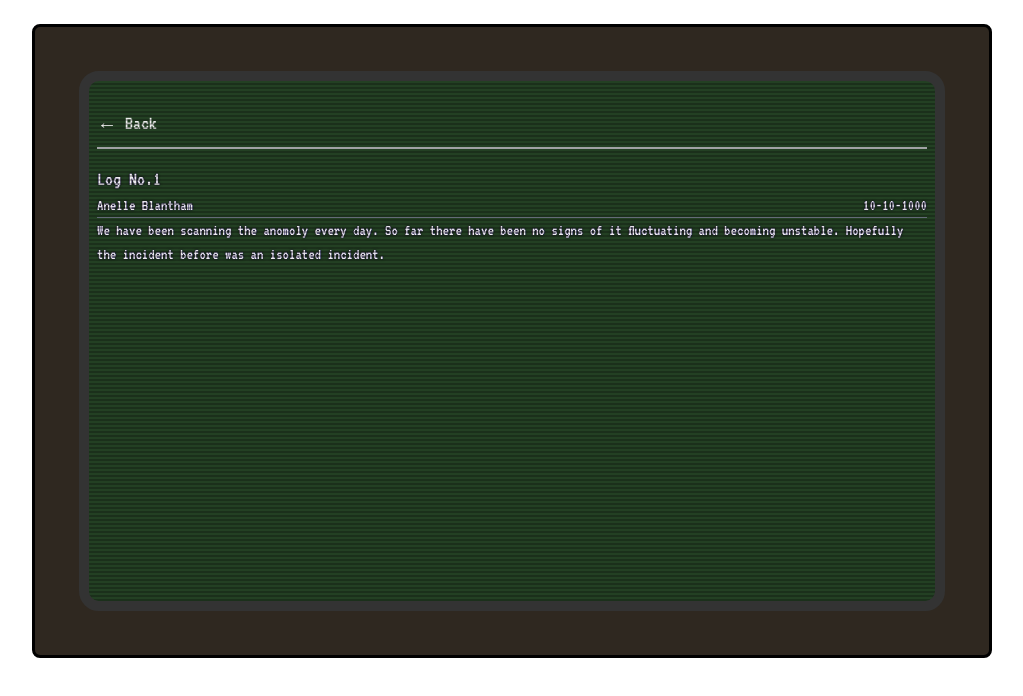
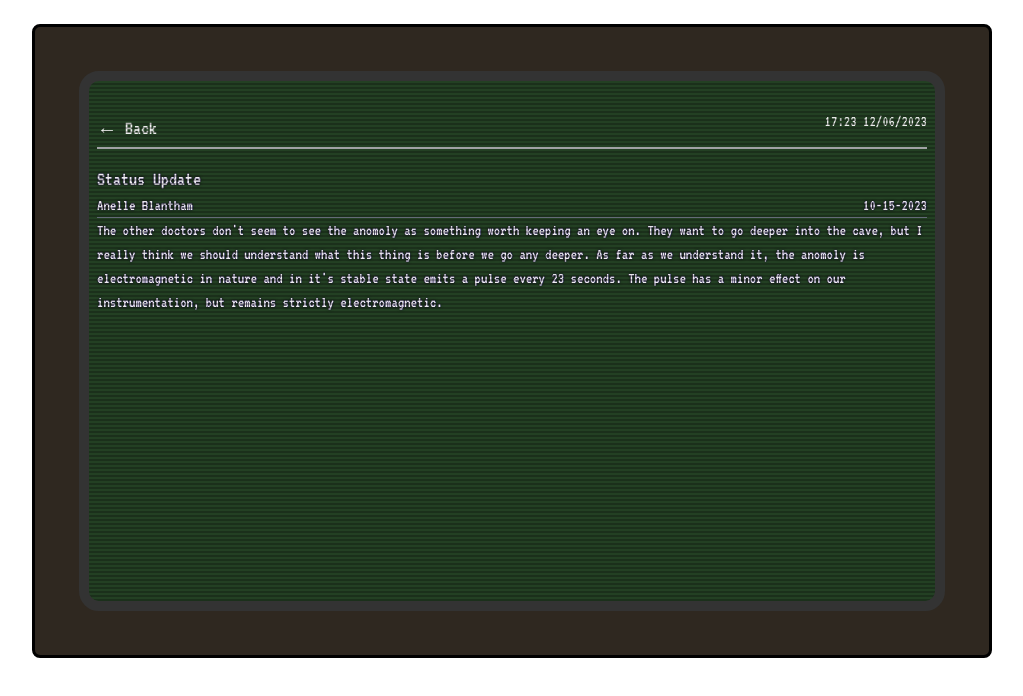
Before and after one commit to JonathanHumphrey/terminal-device, a Vue app: page /file/1 in a window 1280 px wide. Shown: the top 696 px of the page, without its empty margins (128-1151 px from the left). Built offline with nearby package versions, Linux system fonts and the light colour scheme.

Commit message:
header and file adjustments

```diff
--- a/output.css
+++ b/output.css
@@ -743,20 +743,20 @@ select {
   position: relative;
 }
 
+.right-2 {
+  right: 0.5rem;
+}
+
 .ml-5 {
   margin-left: 1.25rem;
 }
 
+.mt-4 {
+  margin-top: 1rem;
+}
+
 .mt-5 {
   margin-top: 1.25rem;
-}
-
-.mt-2 {
-  margin-top: 0.5rem;
-}
-
-.mt-4 {
-  margin-top: 1rem;
 }
 
 .block {
@@ -769,10 +769,6 @@ select {
 
 .hidden {
   display: none;
-}
-
-.h-5 {
-  height: 1.25rem;
 }
 
 .h-10 {
--- a/src/components/FileViewer.vue
+++ b/src/components/FileViewer.vue
@@ -1,32 +1,50 @@
 <script setup>
 import ScreenFrame from './ScreenFrame.vue';
 
+import { useRoute } from 'vue-router';
+import { onMounted, ref } from 'vue';
 
+const route = useRoute()
+const id = ref()
 
+onMounted(() => {
+    id.value = route.params.id
+
+})
 
 const files = [
     {
         id: 0,
         text: "We have been scanning the anomoly every day. So far there have been no signs of it fluctuating and becoming unstable. Hopefully the incident before was an isolated incident. ",
-        date: '10-10-1000',
+        date: '10-10-2023',
         author: 'Anelle Blantham',
         title: 'Log No.1'
 
     }
+    ,
+    {
+        id: 1,
+        text: "The other doctors don't seem to see the anomoly as something worth keeping an eye on. They want to go deeper into the cave, but I really think we should understand what this thing is before we go any deeper. As far as we understand it, the anomoly is electromagnetic in nature and in it's stable state emits a pulse every 23 seconds. The pulse has a minor effect on our instrumentation, but remains strictly electromagnetic.  ",
+        date: '10-15-2023',
+        author: 'Anelle Blantham',
+        title: 'Status Update'
+
+    }
+    ,
 ]
 
 </script>
 
 <template>
     <ScreenFrame>
-        <div v-for="file in files" class="mt-4">
-            <h1 class="text-xl">{{ file.title}}</h1>
+        <div class="mt-4" v-if="files[id]">
+            <h1 class="text-xl">{{ files[id].title}}</h1>
             <div class="flex justify-between border-b border-gray-500">
-                <h2>{{ file.author }}</h2>
-                <h2>{{ file.date }}</h2>
+                <h2>{{ files[id].author }}</h2>
+                <h2>{{ files[id].date }}</h2>
             </div>
             <div>
-                <p>{{ file.text }}</p>
+                <p>{{ files[id].text }}</p>
             </div>
         </div>
     </ScreenFrame>
--- a/src/components/Header.vue
+++ b/src/components/Header.vue
@@ -1,6 +1,8 @@
 <script setup>
 import router from '../router';
+import { onMounted, computed } from 'vue';
 
+const time = computed(() => getCurrentDateTime())
 
 function goBack(){
     if(router.currentRoute.value.fullPath !== '/')
@@ -8,13 +10,32 @@ function goBack(){
         router.go(-1)
     }
 }
+function getCurrentDateTime() {
+  const now = new Date();
+
+  // Get the components of the date and time
+  const hours = now.getHours().toString().padStart(2, '0');
+  const minutes = now.getMinutes().toString().padStart(2, '0');
+  const day = now.getDate().toString().padStart(2, '0');
+  const month = (now.getMonth() + 1).toString().padStart(2, '0'); // Months are zero-based
+  const year = now.getFullYear();
+
+  // Combine the components to create the formatted string
+  const formattedDateTime = `${hours}:${minutes} ${month}/${day}/${year}`;
+
+  return formattedDateTime;
+}
+
 </script>
 
 <template>
-    <div class="mt-5 border-b-2 h-10">
+    <div class="mt-5 border-b-2 h-10 flex">
         <button class="back-button text-xl" @click="goBack" v-show="router.currentRoute.value.fullPath !== '/'">
             &#8592; Back
         </button>
+        <div class="absolute right-2">
+            <p class="text-white text-l">{{ time }}</p>
+        </div>
     </div>
 </template>
 
--- a/src/components/ScreenFrame.vue
+++ b/src/components/ScreenFrame.vue
@@ -1,13 +1,6 @@
 <script setup>
 import ScreenContent from './ScreenContent.vue';
 import Header from './Header.vue'
-
-import { reactive, computed } from 'vue'
-import router from '../router';
-
-
-
-
 
 </script>
 
@@ -203,6 +196,7 @@ import router from '../router';
     width: 100%;
     height: 100px;
     z-index: 8;
+    padding: 3rem;
     background: linear-gradient(
         0deg,
         rgba(0, 0, 0, 0) 0%,
--- a/src/views/Files.vue
+++ b/src/views/Files.vue
@@ -7,21 +7,31 @@ import { computed, ref } from 'vue';
 import router from '../router';
 
 const route = useRoute()
-
-function openFile(id) {
-    console.log(id)
-    router.push(`/file/${id}`)
-}
 const files = [
     {
         id: 0,
-        text: "test",
-        date: '10-10-1000',
-        author: 'jam',
-        title: 'Log no.1'
+        text: "We have been scanning the anomoly every day. So far there have been no signs of it fluctuating and becoming unstable. Hopefully the incident before was an isolated incident. ",
+        date: '10-10-2023',
+        author: 'Anelle Blantham',
+        title: 'Log No.1'
 
     }
+    ,
+    {
+        id: 1,
+        text: "The other doctors don't seem to see the anomoly as something worth keeping an eye on. They want to go deeper into the cave, but I really think we should understand what this thing is before we go any deeper. As far as we understand it, the anomoly is electromagnetic in nature and in it's stable state emits a pulse every 23 seconds. The pulse has a minor effect on our instrumentation, but remains strictly electromagnetic.  ",
+        date: '10-15-2023',
+        author: 'Anelle Blantham',
+        title: 'Status Update'
+
+    }
+    ,
 ]
+
+function openFile(id) {
+    router.push(`/file/${id}`)
+}
+
 </script>
 
 <template>
@@ -30,7 +40,10 @@ const files = [
             <div >
                 <h1 class="text-2xl">Files</h1>
                 <ul v-for="file in files" class="ml-5">
-                    <li class="hover:bg-white hover:text-black hover:cursor-pointer text-xl" :id="file.id" @click="openFile(file.id)">{{ file.title }}</li>
+                    <li class="flex justify-between hover:bg-white hover:text-black hover:cursor-pointer text-xl" :id="file.id" @click="openFile(file.id)">
+                        <h1>{{ file.title }}</h1>
+                        <h2>{{ file.date }}</h2>
+                    </li>
                 </ul>
             </div>
         </ScreenFrame>
--- a/src/views/Terminal.vue
+++ b/src/views/Terminal.vue
@@ -14,7 +14,7 @@ const commands = ref([
     {
         id: 0,
         alias: 'help',
-        text: `Available Commands:\n-test\n-test`
+        text: `Available Commands:\n-help: displays available commands\n-`
     }
 ])
 const currentInput = ref('');
@@ -31,8 +31,10 @@ const processInput = () => {
     const response = processCommand(inputText);
 
     // Display the response
-    outputLines.value.push({ id: Date.now() + 1, type: 'output', text: response });
-
+    const responseLines = response.split('\n');
+    responseLines.forEach((line, index) => {
+      outputLines.value.push({ id: Date.now() + index + 1, type: 'output', text: line });
+    });
     // Clear the input for the next command
     currentInput.value = '';
     }
@@ -68,7 +70,6 @@ const processCommand = (command) => {
 
 
 <style scoped>
-.terminal{
-}
+
 
 </style>
```
Also changed, not shown: 1 other file (tests, documents, lock files or other folders).
